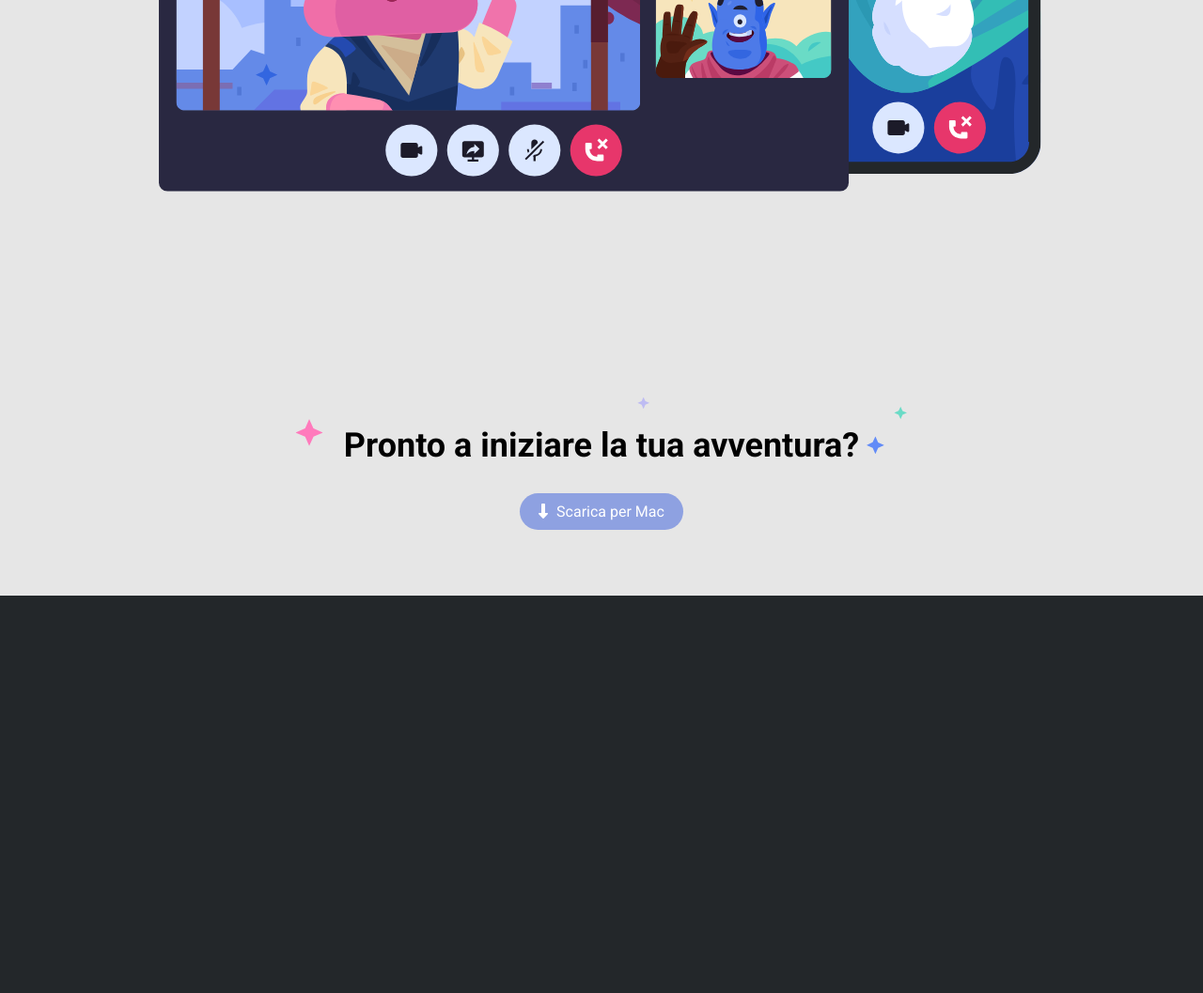
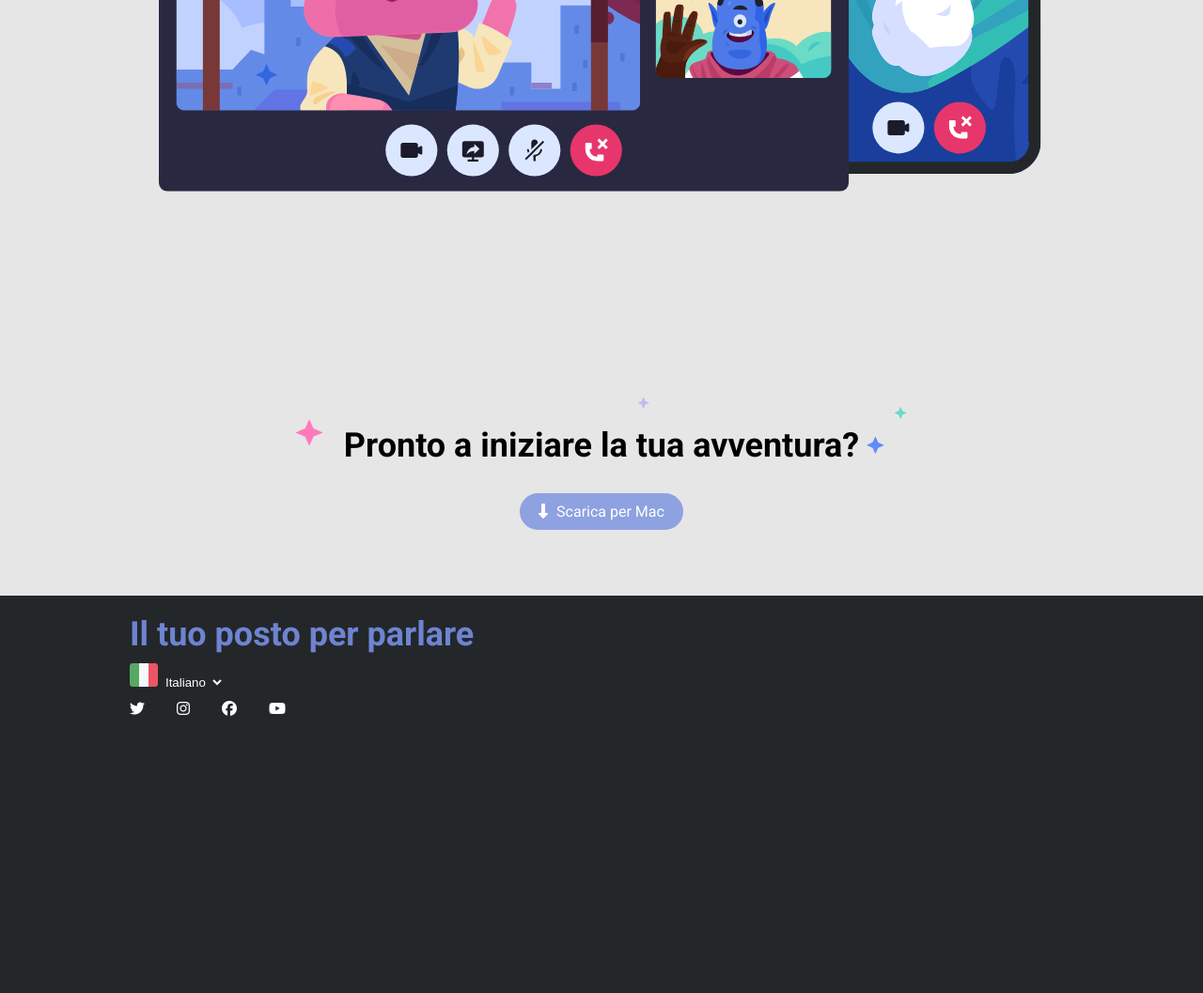
Before and after one commit to Calibro45/htmlcss-discord, a plain HTML site: page index.html in a window 1280 px wide. Shown: the part 3246-4303 px from the top of the page at 94% size. Drawn offline with Linux system fonts and the light colour scheme.

Commit message:
footer agg.

```diff
--- a/css/style.css
+++ b/css/style.css
@@ -23,6 +23,11 @@ ul {
 img {
     width: 100%;
     height: 100%;
+}
+
+select {
+    background-color: #23272a;
+    border: none;
 }
 
 .clearfix::after {
@@ -251,6 +256,44 @@ img {
     min-height: 60px;
 }
 
+.row-footer-top .col-5-a {
+    width: 40%;
+}
+
 .row-footer-top .col-5 {
     width: 15%;
 }
+
+/* row footer top */
+
+.row-footer-top .col-5-a h2 {
+    color: #6e84d1;
+    font-size: 36px;
+    margin-bottom: 10px;
+}
+
+/* language select */
+
+.col-5-a .select-menu select {
+    color: #fff;
+    margin-bottom: 10px;
+    display: inline-block;
+}
+
+#ita-flag {
+    display: inline-block;
+    width: 30px;
+    height: 25px;
+}
+
+/* social */
+
+.social {
+    color: #fff;
+}
+
+.social span i {
+    margin-right: 30px;
+}
+
+/* info utili */
--- a/index.html
+++ b/index.html
@@ -195,10 +195,44 @@
 
             <div class="container">
                 <div class="row-footer-top">
-                    <div class="col-5">
+                    <div class="col-5-a">
+                        <h2>Il tuo posto per parlare</h2>
+
+                        <!-- menu select language -->
+
+                        <div class="select-menu">
+                            <span id="ita-flag">
+                                <img src="img/ita.png" alt="">
+                            </span>
+                            <select name="language" id="language">
+                                <option value="Italiano">Italiano</option>
+                                <option value="Inglese">Inglese</option>
+                                <option value="Tedesco">tedesco</option>
+                            </select>
+                        </div>
+
+                        <!-- social icon -->
+
+                        <div class="social">
+                            <span>
+                                <i class="fab fa-twitter"></i>
+                                <i class="fab fa-instagram"></i>
+                                <i class="fab fa-facebook"></i>
+                                <i class="fab fa-youtube"></i>
+                            </span>
+                        </div>
+
+                        <!-- info utili -->
 
                     </div>
                     <div class="col-5">
+                        <ul>
+                            <li></li>
+                            <li></li>
+                            <li></li>
+                            <li></li>
+                            <li></li>
+                        </ul>
 
                     </div>
                     <div class="col-5">
```
